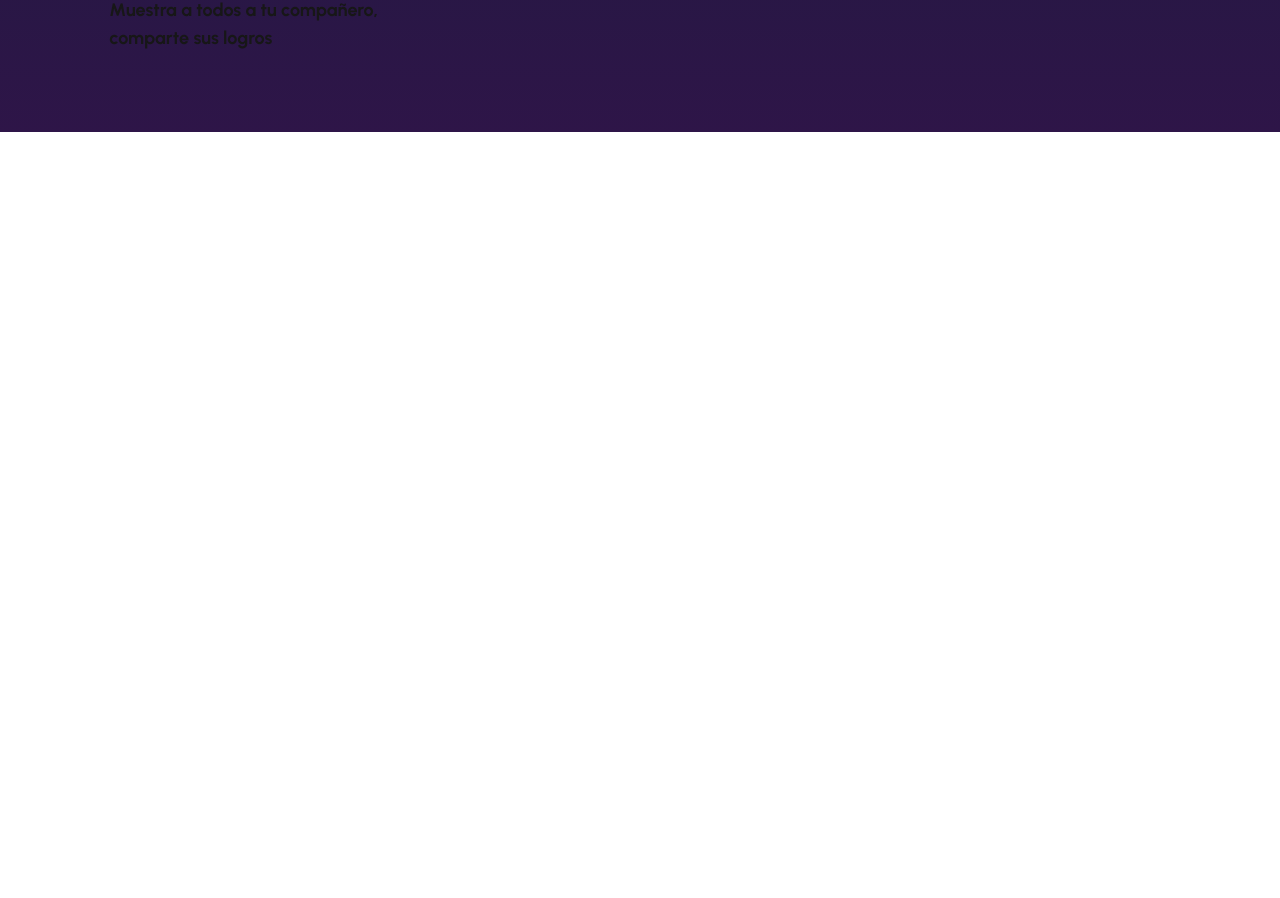
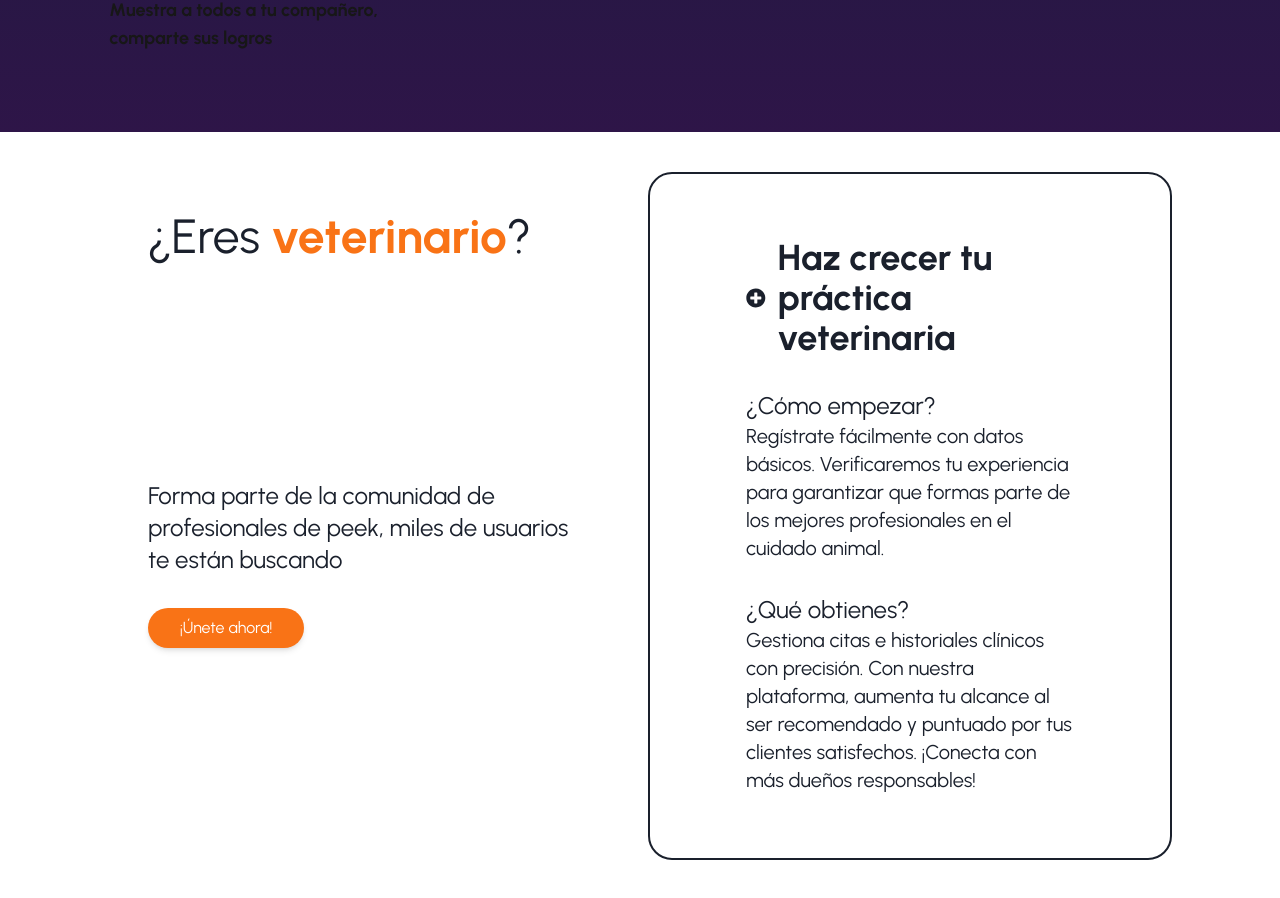
Before and after one commit to Peek-app/front-end, a Next.js app: page /landing in a window 1280 px wide. Shown: the part 1894-2792 px from the top of the page. Before the commit the page ends 2026 px from the top, so only its background shows below. Built offline with nearby package versions, Linux system fonts and the light colour scheme.

Commit message:
Agregando area de veterinario

```diff
--- a/src/pages/landing/index.jsx
+++ b/src/pages/landing/index.jsx
@@ -1,6 +1,7 @@
 import Branding from "./branding";
 import ExampleArea from "./exampleArea";
 import Mosaic from "./mosaic";
+import VetArea from "./vetArea";
 
 export default function Landing() {
   return (
@@ -14,6 +15,9 @@ export default function Landing() {
       <section>
         <ExampleArea />{" "}
       </section>
+      <section>
+        <VetArea />
+      </section>
     </main>
   );
 }
--- /dev/null
+++ b/src/pages/landing/vetArea.jsx
@@ -0,0 +1,47 @@
+import ButtonJoinNow from "@/components/ButtonJoinNow";
+import { FaPlusCircle } from "react-icons/fa";
+
+export default function VetArea() {
+  return (
+    <main className="bg-white grid grid-cols-1 lg:grid-cols-12 gap-4 py-10">
+      <section className="lg:col-start-2 lg:col-span-5 p-10">
+        <div>
+          <h2 className="text-congress-950 text-5xl">
+            ¿Eres <span className="text-orange-500 font-bold">veterinario</span>
+            ?
+          </h2>
+        </div>
+        <div className="text-congress-950 flex flex-col justify-center items-start space-y-8 h-full">
+          <p className="text-2xl text-left">
+            Forma parte de la comunidad de profesionales de peek, miles de
+            usuarios te están buscando
+          </p>
+          <ButtonJoinNow>¡Únete ahora!</ButtonJoinNow>
+        </div>
+      </section>
+      <section className="lg:col-start-7 lg:col-span-5 border-2 border-congress-950 rounded-3xl text-congress-950 px-24 py-16 space-y-8">
+        <div className="text-4xl font-bold inline-flex items-center">
+          <FaPlusCircle className="mr-3" />
+          Haz crecer tu práctica veterinaria
+        </div>
+
+        <div>
+          <h5 className="text-2xl">¿Cómo empezar?</h5>
+          <p className="text-xl">
+            Regístrate fácilmente con datos básicos. Verificaremos tu
+            experiencia para garantizar que formas parte de los mejores
+            profesionales en el cuidado animal.
+          </p>
+        </div>
+        <div>
+          <h5 className="text-2xl">¿Qué obtienes?</h5>
+          <p className="text-xl">
+            Gestiona citas e historiales clínicos con precisión. Con nuestra
+            plataforma, aumenta tu alcance al ser recomendado y puntuado por tus
+            clientes satisfechos. ¡Conecta con más dueños responsables!
+          </p>
+        </div>
+      </section>
+    </main>
+  );
+}
```
